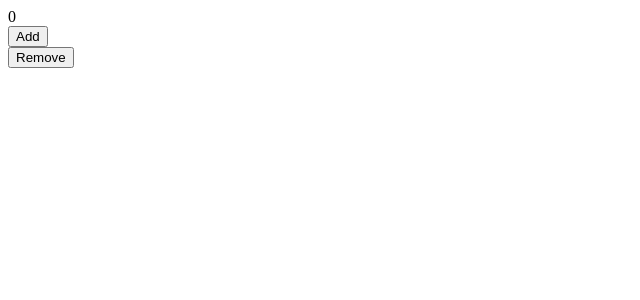
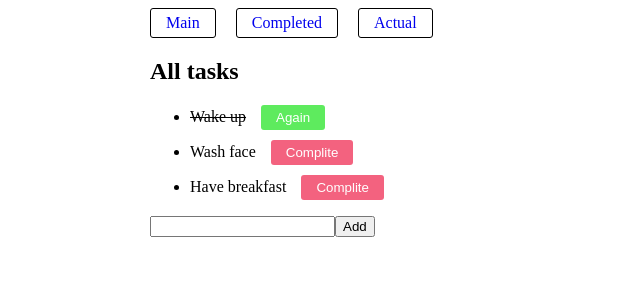
Before and after one commit to agropksg/vue-training, a Vue app: page / in a window 1280 px wide. Shown: the top 300 px of the page, without its empty margins (0-640 px from the left). Built offline with nearby package versions, Linux system fonts and the light colour scheme.

Commit message:
make app

```diff
--- a/src/App.vue
+++ b/src/App.vue
@@ -1,20 +1,38 @@
 <template>
   <div id="app">
-    <Counter />
-    <AddCounter />
-    <RemoveCounter />
+    <NavBar />
+    <router-view></router-view>
+    <AddTodoItem @addItem="addTodoItem" />
   </div>
 </template>
 
 <script>
-import Counter from './components/Counter';
-import AddCounter from './components/AddCounter';
-import RemoveCounter from './components/RemoveCounter';
+import NavBar from './components/NavBar.vue';
+import AddTodoItem from './components/AddTodoItem.vue';
+import store from './store.js'
 
 export default {
   name: 'App',
   components:{
-    Counter, AddCounter, RemoveCounter
+    NavBar, AddTodoItem
+  },
+  methods:{
+    addTodoItem(obj){
+      store.dispatch({
+        type: 'add_item',
+        amount: obj
+      });
+    }
   }
 }
 </script>
+
+<style>
+  #app{
+    max-width: 980px;
+    margin: 0 auto;
+  }
+  .completed{
+    text-decoration: line-through;
+  }
+</style>
--- /dev/null
+++ b/src/components/ActualizationBtn.vue
@@ -0,0 +1,53 @@
+<template>
+  <div class="actualization-btn">
+    <div v-if="item.complite">
+      <button class="actualize" @click="changeItemStatus()">Again</button>
+    </div>
+    <div v-else>
+      <button class="deactualize" @click="changeItemStatus()">Complite</button>
+    </div>
+
+  </div>
+</template>
+
+<script>
+import { mapState } from 'vuex';
+
+export default {
+  name: 'ActualizationBtn',
+  props: ['item_id'],
+  methods: {
+    changeItemStatus(){
+      this.item.complite = !this.item.complite;
+    }
+  },
+  computed: mapState({
+    item: function(state){
+      for(let i=0; i<state.listToDo.length; i++){
+        if(state.listToDo[i].id == this.item_id){
+          return state.listToDo[i];
+        }
+      }
+    }
+  })
+}
+</script>
+
+<style scoped>
+  .actualization-btn{
+    margin-left: 15px;
+  }
+  .actualization-btn button{
+    padding: 5px 15px;
+    border:none;
+    border-radius: 3px;
+    color:#fff;
+    cursor: pointer;
+  }
+  .actualize{
+    background: rgb(94, 235, 94);
+  }
+  .deactualize{
+    background: rgb(243, 98, 127);
+  }
+</style>
--- /dev/null
+++ b/src/components/AddTodoItem.vue
@@ -0,0 +1,32 @@
+<template>
+  <div class="add-todo">
+    <form @submit.prevent="addItem()">
+      <input type="text" v-model="name" name='item-titlle'>
+      <button type="submit">Add</button>
+    </form>
+  </div>
+</template>
+
+<script>
+import { v4 as uuidv4 } from 'uuid';
+
+export default {
+  name:'AddTodoItem',
+  data(){
+    return {
+      name:''
+    }
+  },
+  methods:{
+      addItem(){
+        const newTodoObj = {
+          id: uuidv4(),
+          name: this.name,
+          complite:false
+        }
+
+        this.$emit('addItem', newTodoObj);
+      }
+  }
+}
+</script>
--- /dev/null
+++ b/src/components/NavBar.vue
@@ -0,0 +1,22 @@
+<template>
+  <div class="nav-bar">
+    <router-link to="/">Main</router-link>
+    <router-link to="/completed">Completed</router-link>
+    <router-link to="/actual">Actual</router-link>
+  </div>
+</template>
+
+<style>
+  .nav-bar{
+    display: flex;
+    margin-bottom: 20px;
+  }
+  .nav-bar a{
+    text-decoration: none;
+    border:1px solid #000;
+    border-radius: 3px;
+    padding: 5px 15px;
+    display: inline-block;
+    margin-right: 20px;
+  }
+</style>
--- /dev/null
+++ b/src/components/TodoItem.vue
@@ -0,0 +1,24 @@
+<template>
+  <div class="todo-item" :class="{completed:item.complite}">{{item.name}} <ActualizationBtn :item_id='item.id' /></div>
+</template>
+
+<script>
+import ActualizationBtn from './ActualizationBtn.vue';
+
+
+export default {
+  name: 'TodoItem',
+  props: ['item'],
+  components: {
+    ActualizationBtn
+  }
+}
+</script>
+
+<style scoped>
+  .todo-item{
+    display: flex;
+    margin: 10px 0;
+    align-items: center;
+  }
+</style>
--- a/src/main.js
+++ b/src/main.js
@@ -1,8 +1,19 @@
 import Vue from 'vue';
 import App from './App.vue';
+import VueRouter from 'vue-router';
+
 import store from './store.js'
+import myRoutes from './my-routes.js';
+
+Vue.use(VueRouter);
+
+const router = new VueRouter({
+  routes: myRoutes,
+  mode: 'history'
+});
 
 new Vue({
   store,
+  router,
   render: h => h(App),
 }).$mount('#app')
--- /dev/null
+++ b/src/my-routes.js
@@ -0,0 +1,18 @@
+import Main from './pages/Main.vue';
+import Actual from './pages/Actual.vue';
+import Complited from './pages/Complited.vue';
+
+export default[
+  {
+    path: '/',
+    component: Main
+  },
+  {
+    path: '/completed',
+    component: Complited
+  },
+  {
+    path: '/actual',
+    component: Actual
+  }
+]
--- /dev/null
+++ b/src/pages/Actual.vue
@@ -0,0 +1,30 @@
+<template>
+  <div class="actual">
+    <h2>Actual</h2>
+    <ul>
+      <li v-for="(item, index) in items" :key='index'><TodoItem :item='item' /></li>
+    </ul>
+  </div>
+</template>
+
+<script>
+import { mapState } from 'vuex';
+import TodoItem from '../components/TodoItem.vue';
+
+export default {
+  computed: mapState({
+    items: function(state){
+      let items = [];
+      for(let i=0; i<state.listToDo.length; i++){
+        if(!state.listToDo[i].complite){
+          items.push(state.listToDo[i]);
+        }
+      }
+      return items;
+    }
+  }),
+  components:{
+    TodoItem
+  }
+}
+</script>
--- /dev/null
+++ b/src/pages/Complited.vue
@@ -0,0 +1,30 @@
+<template>
+  <div class="complited-page">
+    <h2>Completed</h2>
+    <ul>
+      <li v-for="(item, index) in items" :key='index'><TodoItem :item='item' /></li>
+    </ul>
+  </div>
+</template>
+
+<script>
+import { mapState } from 'vuex';
+import TodoItem from '../components/TodoItem.vue';
+
+export default {
+  computed: mapState({
+    items: function(state){
+      let items = [];
+      for(let i=0; i<state.listToDo.length; i++){
+        if(state.listToDo[i].complite){
+          items.push(state.listToDo[i]);
+        }
+      }
+      return items;
+    }
+  }),
+  components:{
+    TodoItem
+  }
+}
+</script>
--- /dev/null
+++ b/src/pages/Main.vue
@@ -0,0 +1,24 @@
+<template>
+  <div class="main-page">
+    <h2>All tasks</h2>
+    <ul>
+      <li v-for="(item, index) in items" :key='index'>
+        <TodoItem :item='item' />
+      </li>
+    </ul>
+  </div>
+</template>
+
+<script>
+import { mapState } from 'vuex';
+import TodoItem from '../components/TodoItem.vue';
+
+export default {
+  computed: mapState({
+    items: state => state.listToDo
+  }),
+  components:{
+    TodoItem
+  }
+}
+</script>
--- a/src/store.js
+++ b/src/store.js
@@ -5,22 +5,32 @@ Vue.use(Vuex);
 
 const store = new Vuex.Store({
   state: {
-    count: 0
+    listToDo:[
+      {
+        id:1,
+        name:'Wake up',
+        complite:true
+      },
+      {
+        id:2,
+        name:'Wash face',
+        complite:false
+      },
+      {
+        id:3,
+        name:'Have breakfast',
+        complite:false
+      },
+    ]
   },
   mutations: {
-    increace(state,payload){
-      return state.count +=payload.amount;
-    },
-    decrease(state, payload){
-      return state.count -= payload.count;
+    addItem(state,payload){
+      return  state.listToDo.push(payload.amount);
     }
   },
   actions: {
-    increament(context, payload){
-      context.commit('increace',payload);
-    },
-    descreament(context, payload){
-       context.commit('decrease', payload);
+    add_item(context, payload){
+      context.commit('addItem', payload);
     }
   }
 });
```
